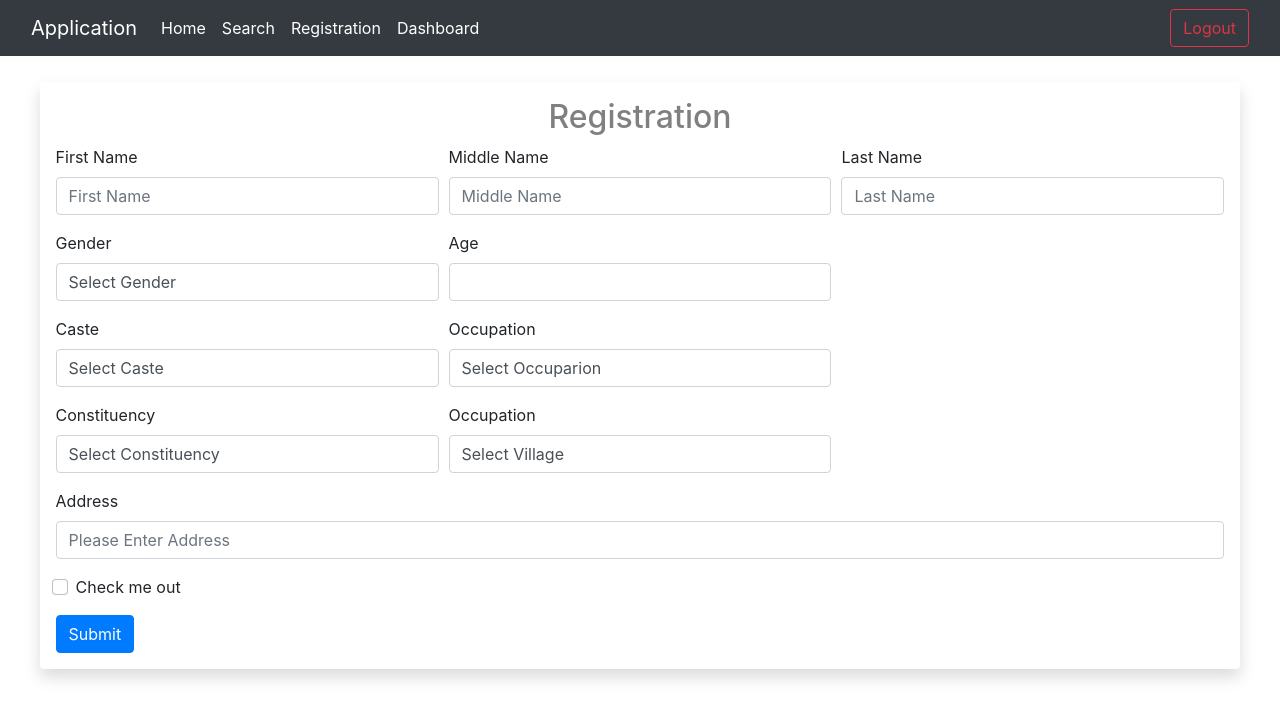
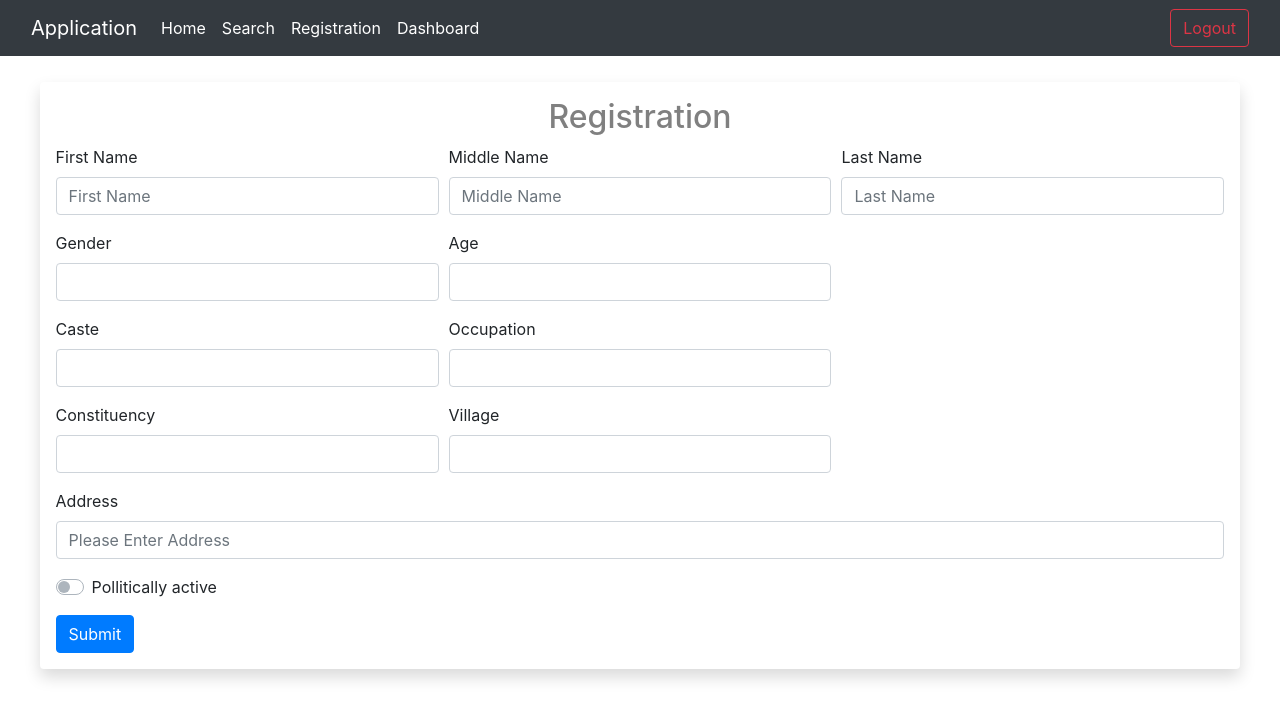
Before and after one commit to Sooraj27251/election-project, an Angular app: page /registration in a window 1280 px wide. Shown: the top 718 px of the page. Built offline with nearby package versions, Linux system fonts and the light colour scheme; sample sign-in values are in the browser's storage.

Commit message:
registration form edited

```diff
--- a/src/app/registration/registration.component.html
+++ b/src/app/registration/registration.component.html
@@ -1,31 +1,29 @@
 <app-navbar></app-navbar>
 
 <div class="row">
-  <div
-    class="shadow p-3 mb-5 bg-white rounded col-sm-11"
-    style="margin: auto; margin-top: 2%">
+  <div class="shadow p-3 mb-5 bg-white rounded col-sm-11" style="margin: auto; margin-top: 2%">
     <div class="col-xs-1 center-block text-center" style="color: gray">
       <h2>Registration</h2>
     </div>
-    <form>
+    <form [formGroup]="registrationForm" (ngSubmit)="onSubmit(registrationForm)">
       <div class="form-row">
         <div class="form-group col-md-4">
           <label for="fname">First Name</label>
-          <input type="text" class="form-control" id="fname" placeholder="First Name">
+          <input type="text" formControlName="fname" class="form-control" id="fname" placeholder="First Name">
         </div>
         <div class="form-group col-md-4">
           <label for="mname">Middle Name</label>
-          <input type="text" class="form-control" id="mname" placeholder="Middle Name">
+          <input type="text" formControlName="mname" class="form-control" id="mname" placeholder="Middle Name">
         </div>
         <div class="form-group col-md-4">
           <label for="lname">Last Name</label>
-          <input type="text" class="form-control" id="lname" placeholder="Last Name">
+          <input type="text" formControlName="lname" class="form-control" id="lname" placeholder="Last Name">
         </div>
       </div>
       <div class="form-row">
         <div class="form-group col-md-4">
-          <label for="inputState">Gender</label>
-          <select id="inputState" class="form-control">
+          <label for="gender">Gender</label>
+          <select formControlName="gender" id="gender" class="form-control">
             <option selected>Select Gender</option>
             <option>Male</option>
             <option>Female</option>
@@ -33,14 +31,14 @@
           </select>
         </div>
         <div class="form-group col-md-4">
-          <label for="inputZip">Age</label>
-          <input type="number" class="form-control" id="inputZip">
+          <label for="age">Age</label>
+          <input type="number" formControlName="age" class="form-control" id="age">
         </div>
       </div>
       <div class="form-row">
         <div class="form-group col-md-4">
-          <label for="inputState">Caste</label>
-          <select id="inputState" class="form-control">
+          <label for="caste">Caste</label>
+          <select formControlName="caste" id="caste" class="form-control">
             <option selected>Select Caste</option>
             <option>OPEN</option>
             <option>OBC</option>
@@ -48,8 +46,8 @@
           </select>
         </div>
         <div class="form-group col-md-4">
-          <label for="inputState">Occupation</label>
-          <select id="inputState" class="form-control">
+          <label for="occupation">Occupation</label>
+          <select formControlName="occupation" id="occupation" class="form-control">
             <option selected>Select Occuparion</option>
             <option>Engineer</option>
             <option>Doctor</option>
@@ -59,8 +57,8 @@
       </div>
       <div class="form-row">
         <div class="form-group col-md-4">
-          <label for="inputState">Constituency</label>
-          <select id="inputState" class="form-control">
+          <label for="constituency">Constituency</label>
+          <select formControlName="constituency" id="constituency" class="form-control">
             <option selected>Select Constituency</option>
             <option>Ahmednagar</option>
             <option>Pune</option>
@@ -68,8 +66,8 @@
           </select>
         </div>
         <div class="form-group col-md-4">
-          <label for="inputState">Occupation</label>
-          <select id="inputState" class="form-control">
+          <label for="village">Village</label>
+          <select formControlName="village" id="village" class="form-control">
             <option selected>Select Village</option>
             <option>Vambori</option>
             <option>Wagholi</option>
@@ -79,16 +77,50 @@
       </div>
       <div class="form-row">
         <div class="form-group col-md-12">
-          <label for="fname">Address</label>
-          <input type="text" class="form-control" id="fname" placeholder="Please Enter Address">
+          <label for="address">Address</label>
+          <input type="text" formControlName="address" class="form-control" id="address"
+            placeholder="Please Enter Address">
         </div>
+      </div>
+
+      <div class="form-row">
+        <div class="form-group col-md-2">
+          <!-- Default switch -->
+          <div class="custom-control custom-switch">
+            <input type="checkbox" formControlName="pollitical" class="custom-control-input" id="pollitical">
+            <label class="custom-control-label" for="pollitical">Pollitically active</label>
+          </div>
         </div>
-      <div class="form-group">
-        <div class="form-check">
-          <input class="form-check-input" type="checkbox" id="gridCheck">
-          <label class="form-check-label" for="gridCheck">
-            Check me out
-          </label>
+      </div>
+      <div *ngIf="this.registrationForm.value.pollitical == true">
+        <div class="form-row">
+          <div class="form-group col-md-12">
+            <label for="about">About Infromation</label>
+            <textarea class="form-control" id="about"></textarea>
+          </div>
+        </div>
+
+        <label>Previous Election Prefernces</label>
+
+        <div class="form-group col-md-4">
+          <label for="election1">Election 1</label>
+          <input class="form-control" type="text" id="election1">
+        </div>
+        <div class="form-group col-md-4">
+          <label for="election2">Election 2</label>
+          <input class="form-control" type="text" id="election2">
+        </div>
+        <div class="form-group col-md-4">
+          <label for="election3">Election 3</label>
+          <input class="form-control" type="text" id="election3">
+        </div>
+        <div class="form-group col-md-4">
+          <label for="election4">Election 4</label>
+          <input class="form-control" type="text" id="election4">
+        </div>
+        <div class="form-group col-md-4">
+          <label for="election5">Election 5</label>
+          <input class="form-control" type="text" id="election5">
         </div>
       </div>
       <button type="submit" class="btn btn-primary">Submit</button>
--- a/src/app/registration/registration.component.ts
+++ b/src/app/registration/registration.component.ts
@@ -1,4 +1,5 @@
 import { Component, OnInit } from '@angular/core';
+import { FormBuilder, FormGroup, Validators } from '@angular/forms';
 
 @Component({
   selector: 'app-registration',
@@ -7,9 +8,31 @@ import { Component, OnInit } from '@angular/core';
 })
 export class RegistrationComponent implements OnInit {
 
-  constructor() { }
+  registrationForm:FormGroup;
+
+
+  constructor(private fb: FormBuilder) {
+   }
 
   ngOnInit(): void {
+
+    this.registrationForm = this.fb.group({
+      fname:['',Validators.required],
+      mname:[''],
+      lname:['',Validators.required],
+      gender:['',Validators.required],
+      age:['',Validators.required],
+      caste:['',Validators.required],
+      occupation:['',Validators.required],
+      constituency:['',Validators.required],
+      village:['',Validators.required],
+      address:['',Validators.required],
+      pollitical:[''],
+    })
+  }
+
+  onSubmit(registration:any){
+      console.log(registration);
   }
 
 }
```
